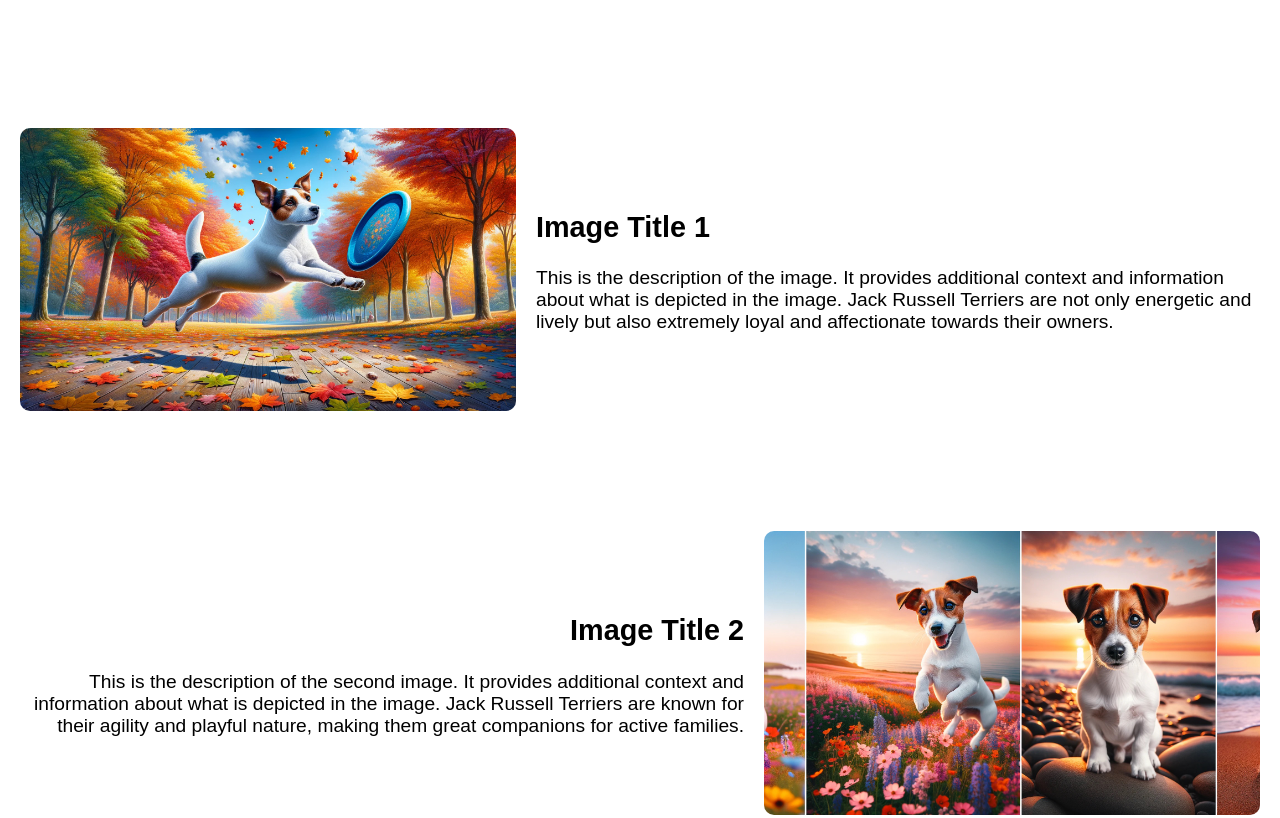
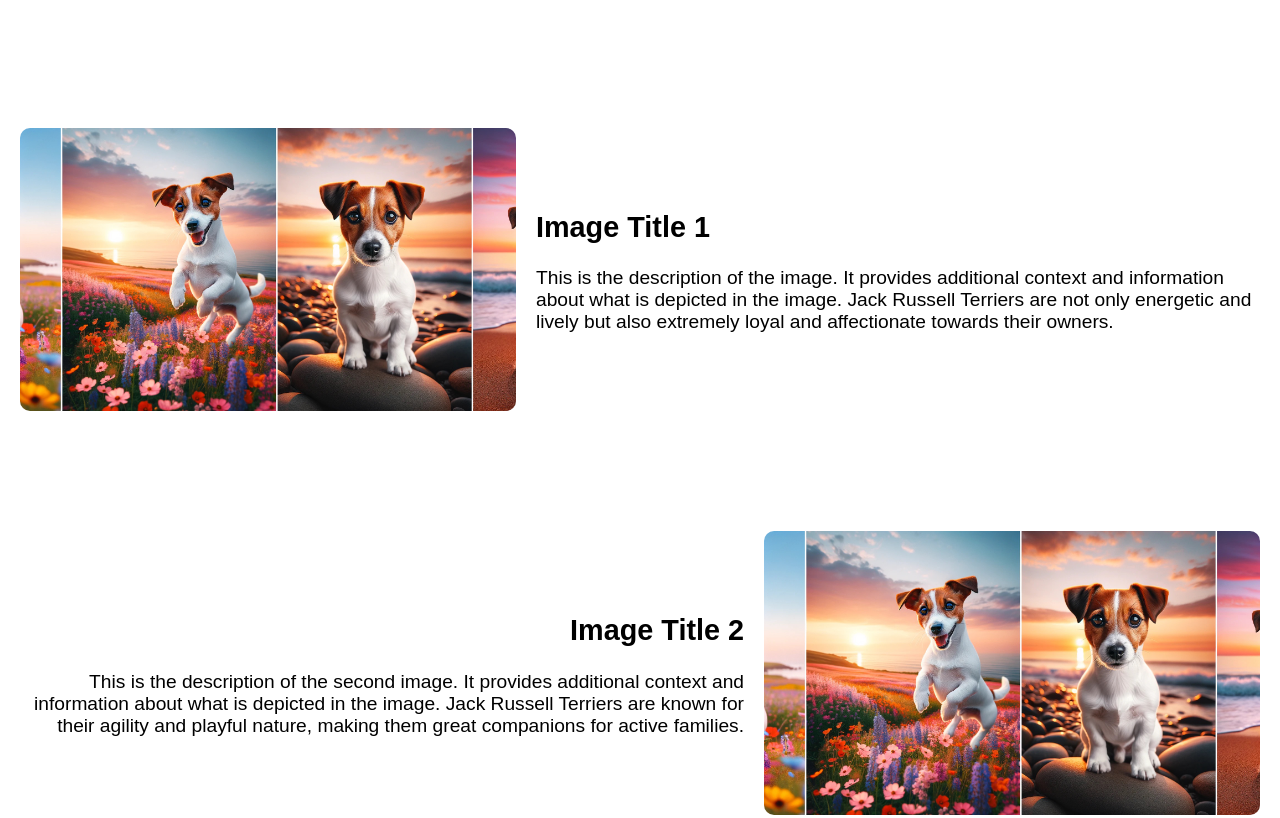
Before and after one commit to Shchodryi/jedipes2, a plain HTML site: page index.html in a window 1280 px wide. Shown: the part 960-1778 px from the top of the page. Drawn offline with Linux system fonts and the light colour scheme; files whose address does not match are found by name.

Commit message:
Update index.html

```diff
--- a/index.html
+++ b/index.html
@@ -200,7 +200,7 @@
 
     <!-- First Image Description Block -->
     <div class="image-description-block">
-        <img src="/Users/volodimirsodrij/Documents/DALL·E 2024-05-15 10.24.24 - A detailed and dynamic scene showing a Jack Russell Terrier in a park setting during autumn. The dog is mid-action, leaping to catch a frisbee. It has.jpeg" alt="Description Image">
+        <img src="05389aca-4cf7-4ef3-ba4a-e06a8e33771a.jpeg" alt="Description Image">
         <div class="description">
             <h2>Image Title 1</h2>
             <p>This is the description of the image. It provides additional context and information about what is depicted in the image. Jack Russell Terriers are not only energetic and lively but also extremely loyal and affectionate towards their owners.</p>
@@ -209,7 +209,7 @@
 
     <!-- Second Image Description Block -->
     <div class="image-description-block reverse">
-        <img src="/Users/volodimirsodrij/Documents/05389aca-4cf7-4ef3-ba4a-e06a8e33771a.jpeg" alt="Description Image">
+        <img src="05389aca-4cf7-4ef3-ba4a-e06a8e33771a.jpeg" alt="Description Image">
         <div class="description">
             <h2>Image Title 2</h2>
             <p>This is the description of the second image. It provides additional context and information about what is depicted in the image. Jack Russell Terriers are known for their agility and playful nature, making them great companions for active families.</p>
```
